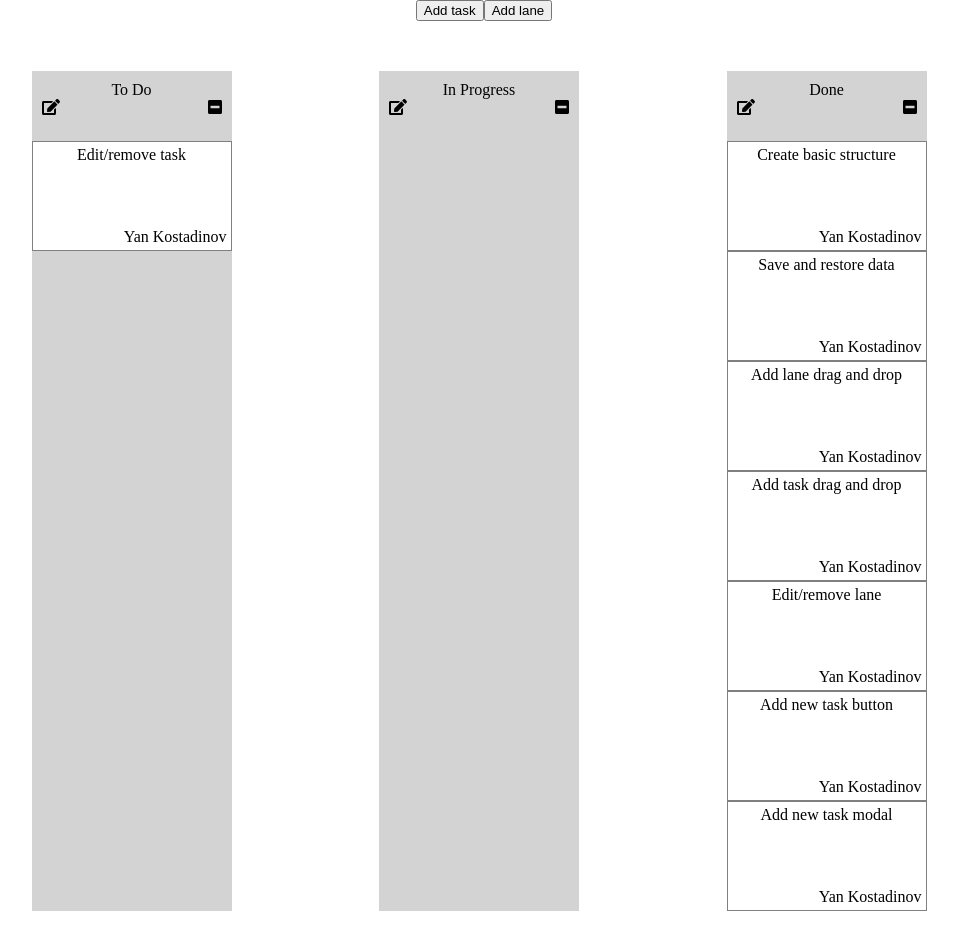
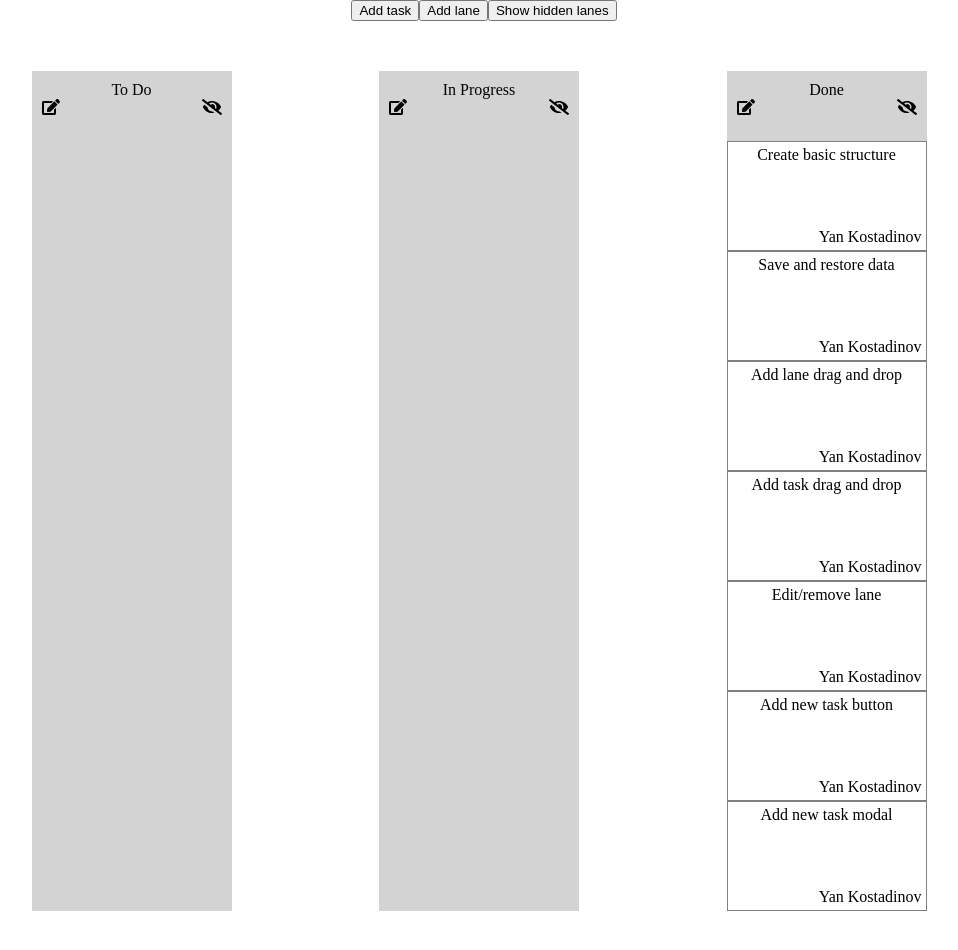
Before and after one commit to yankostadinov/kanban, a React app: page / in a window 1280 px wide. Shown: the top 950 px of the page, without its empty margins (156-1114 px from the left). Built offline with nearby package versions, Linux system fonts and the light colour scheme; data requests are answered from the project's data file; the HTML template or start-up script is replaced by a standard one.

Commit message:
feat: show/hide hidden lanes

```diff
--- a/db.json
+++ b/db.json
@@ -19,21 +19,9 @@
       "id": 3
     },
     {
-      "title": "New Lane",
+      "title": "To Delete",
       "order": 4,
-      "hidden": true,
-      "id": 4
-    },
-    {
-      "title": "New Lane",
-      "order": 5,
-      "id": 5,
-      "hidden": true
-    },
-    {
-      "title": "New Lane",
-      "order": 6,
-      "id": 6,
+      "id": 4,
       "hidden": true
     }
   ],
@@ -91,7 +79,7 @@
       "id": 8,
       "date": 1572805598639,
       "subject": "Edit/remove task",
-      "lane": 1,
+      "lane": 4,
       "assignee": "Yan Kostadinov"
     }
   ]
--- a/src/components/Board.jsx
+++ b/src/components/Board.jsx
@@ -11,6 +11,7 @@ class Board extends Component {
 
 		this.state = {
 			adding: false,
+			showHidden: false,
 			lanes: [],
 			tasks: [],
 		};
@@ -19,7 +20,7 @@ class Board extends Component {
 		this.addTask = this.addTask.bind(this);
 		this.onLaneDrop = this.onLaneDrop.bind(this);
 		this.onTaskDrop = this.onTaskDrop.bind(this);
-		this.onLaneHide = this.onLaneHide.bind(this);
+		this.toggleLane = this.toggleLane.bind(this);
 		this.onLaneEdit = this.onLaneEdit.bind(this);
 	}
 
@@ -65,12 +66,12 @@ class Board extends Component {
 		this.setState({ tasks });
 	}
 
-	onLaneHide(laneId) {
+	toggleLane(laneId) {
 		const lanes = this.state.lanes.slice();
-		const laneToHide = lanes.find(lane => lane.id === laneId);
-		laneToHide.hidden = true;
+		const laneToToggle = lanes.find(lane => lane.id === laneId);
+		laneToToggle.hidden = !laneToToggle.hidden;
 
-		Axios.put(`http://localhost:3000/lanes/${laneId}`, laneToHide);
+		Axios.put(`http://localhost:3000/lanes/${laneId}`, laneToToggle);
 		this.setState({ lanes });
 	}
 
@@ -87,11 +88,11 @@ class Board extends Component {
 
 	render() {
 		const lanes = this.state.lanes
-			.filter(lane => !lane.hidden)
+			.filter(lane => this.state.showHidden || !lane.hidden)
 			.sort((lane1, lane2) => lane1.order - lane2.order)
 			.map(lane => {
 				const laneTasks = this.state.tasks.filter(task => task.lane === lane.id);
-				return <Lane key={lane.id} id={lane.id} title={lane.title} tasks={laneTasks} onLaneDrop={this.onLaneDrop} onTaskDrop={this.onTaskDrop} onRemove={this.onLaneHide} onEdit={this.onLaneEdit} />;
+				return <Lane key={lane.id} id={lane.id} title={lane.title} tasks={laneTasks} onLaneDrop={this.onLaneDrop} onTaskDrop={this.onTaskDrop} onToggle={this.toggleLane} onEdit={this.onLaneEdit} />;
 			});
 
 		return (
@@ -103,6 +104,7 @@ class Board extends Component {
 				<div className="buttons">
 					<button onClick={() => this.setState({ adding: true })}>Add task</button>
 					<button onClick={this.addLane}>Add lane</button>
+					<button onClick={() => this.setState({ showHidden: !this.state.showHidden })}>{this.state.showHidden ? 'Hide' : 'Show'} hidden lanes</button>
 				</div>
 				<div className="lanes">{lanes}</div>
 			</div>
--- a/src/components/EditableText.jsx
+++ b/src/components/EditableText.jsx
@@ -1,10 +1,10 @@
 import React, { useState } from 'react';
 import PropTypes from 'prop-types';
-import { faEdit, faMinusSquare } from '@fortawesome/free-solid-svg-icons';
+import { faEdit, faEyeSlash } from '@fortawesome/free-solid-svg-icons';
 import IconButton from './IconButton.jsx';
 import './EditableText.css';
 
-const EditableText = ({ onRemove, onEdit, value }) => {
+const EditableText = ({ onToggle, onEdit, value }) => {
 	const [editing, setEditing] = useState(false);
 
 	const checkKeys = event => ['Escape', 'Enter'].includes(event.key) && handleEditEnd(event);
@@ -19,7 +19,7 @@ const EditableText = ({ onRemove, onEdit, value }) => {
 			{!editing && <span>{value}</span>}
 			<div className="buttons">
 				<IconButton icon={faEdit} onClick={setEditing.bind(null, true)} />
-				<IconButton icon={faMinusSquare} onClick={onRemove} />
+				<IconButton icon={faEyeSlash} onClick={onToggle} />
 			</div>
 		</div>
 	);
@@ -29,7 +29,7 @@ EditableText.displayName = 'EditableText';
 EditableText.propTypes = {
 	value: PropTypes.string.isRequired,
 	onEdit: PropTypes.func.isRequired,
-	onRemove: PropTypes.func.isRequired,
+	onToggle: PropTypes.func.isRequired,
 };
 
 export default EditableText;
--- a/src/components/Lane.jsx
+++ b/src/components/Lane.jsx
@@ -4,7 +4,7 @@ import './Lane.css';
 import Task from './Task.jsx';
 import EditableText from './EditableText.jsx';
 
-const Lane = ({ tasks, id, title, onLaneDrop, onTaskDrop, onRemove, onEdit }) => {
+const Lane = ({ tasks, id, title, onLaneDrop, onTaskDrop, onToggle, onEdit }) => {
 	const [dragging, setDragging] = useState(false);
 	const [dropping, setDropping] = useState(false);
 	const titleRef = createRef();
@@ -34,7 +34,7 @@ const Lane = ({ tasks, id, title, onLaneDrop, onTaskDrop, onRemove, onEdit }) =>
 		if (taskId) onTaskDrop(taskId, id);
 	};
 
-	const removeHandler = () => onRemove(id);
+	const toggleHandler = () => onToggle(id);
 	const editHandler = newTitle => onEdit(id, newTitle);
 
 	const draggingClass = dragging ? 'dragging' : '';
@@ -46,7 +46,7 @@ const Lane = ({ tasks, id, title, onLaneDrop, onTaskDrop, onRemove, onEdit }) =>
 	return (
 		<div className={classes} onDrop={onDrop} onDragOver={onDragOver} onDragLeave={onDragLeave}>
 			<div className="title" ref={titleRef} draggable={true} onDragStart={onDragStart} onDragEnd={onDragEnd}>
-				<EditableText value={title} onRemove={removeHandler} onEdit={editHandler} />
+				<EditableText value={title} onToggle={toggleHandler} onEdit={editHandler} />
 			</div>
 			<div className="tasks">{taskComponents}</div>
 		</div>
@@ -59,7 +59,7 @@ Lane.propTypes = {
 	id: PropTypes.number.isRequired,
 	onLaneDrop: PropTypes.func.isRequired,
 	onTaskDrop: PropTypes.func.isRequired,
-	onRemove: PropTypes.func.isRequired,
+	onToggle: PropTypes.func.isRequired,
 	onEdit: PropTypes.func.isRequired,
 	tasks: PropTypes.arrayOf(Task).isRequired,
 };
```
